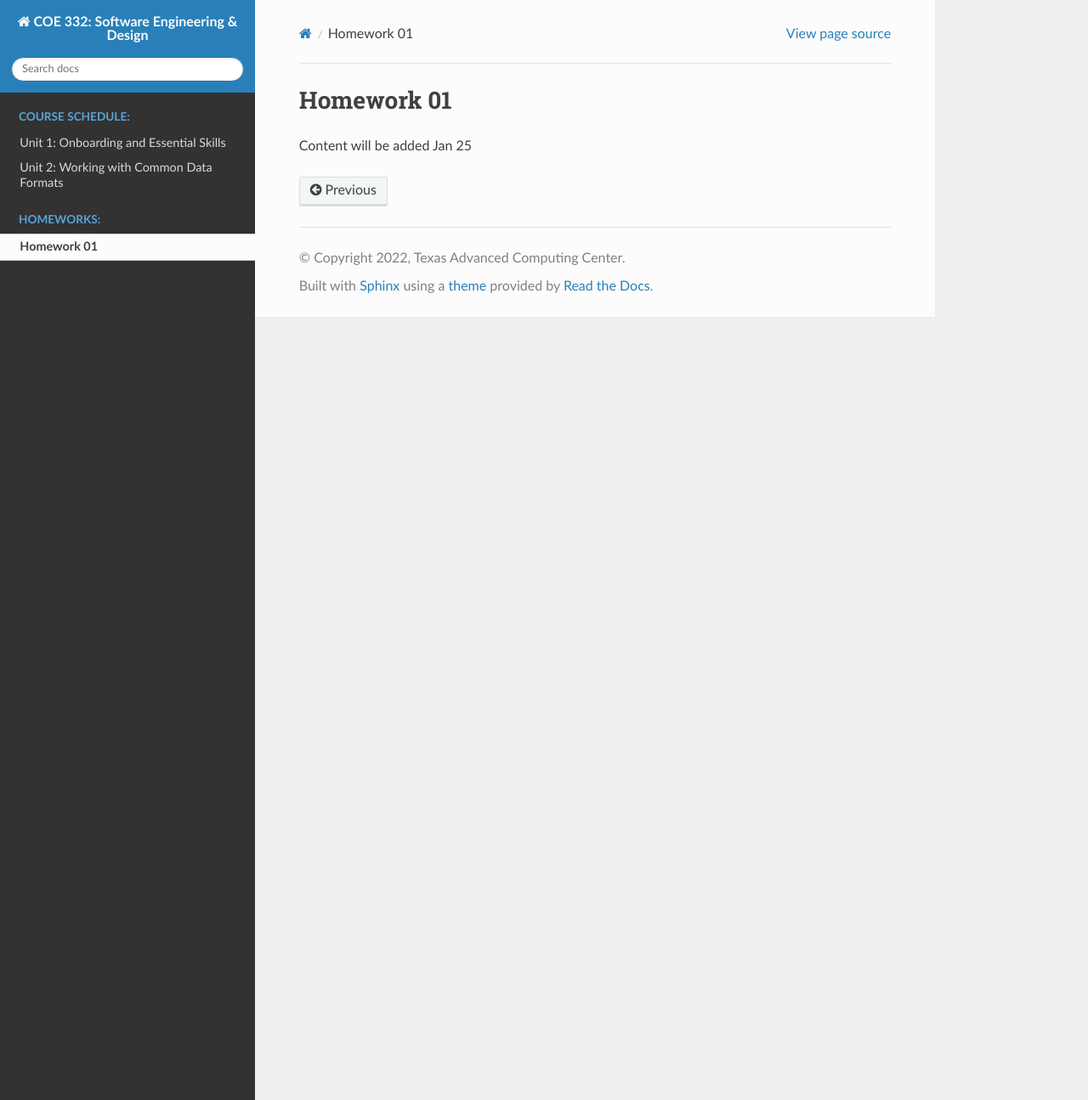
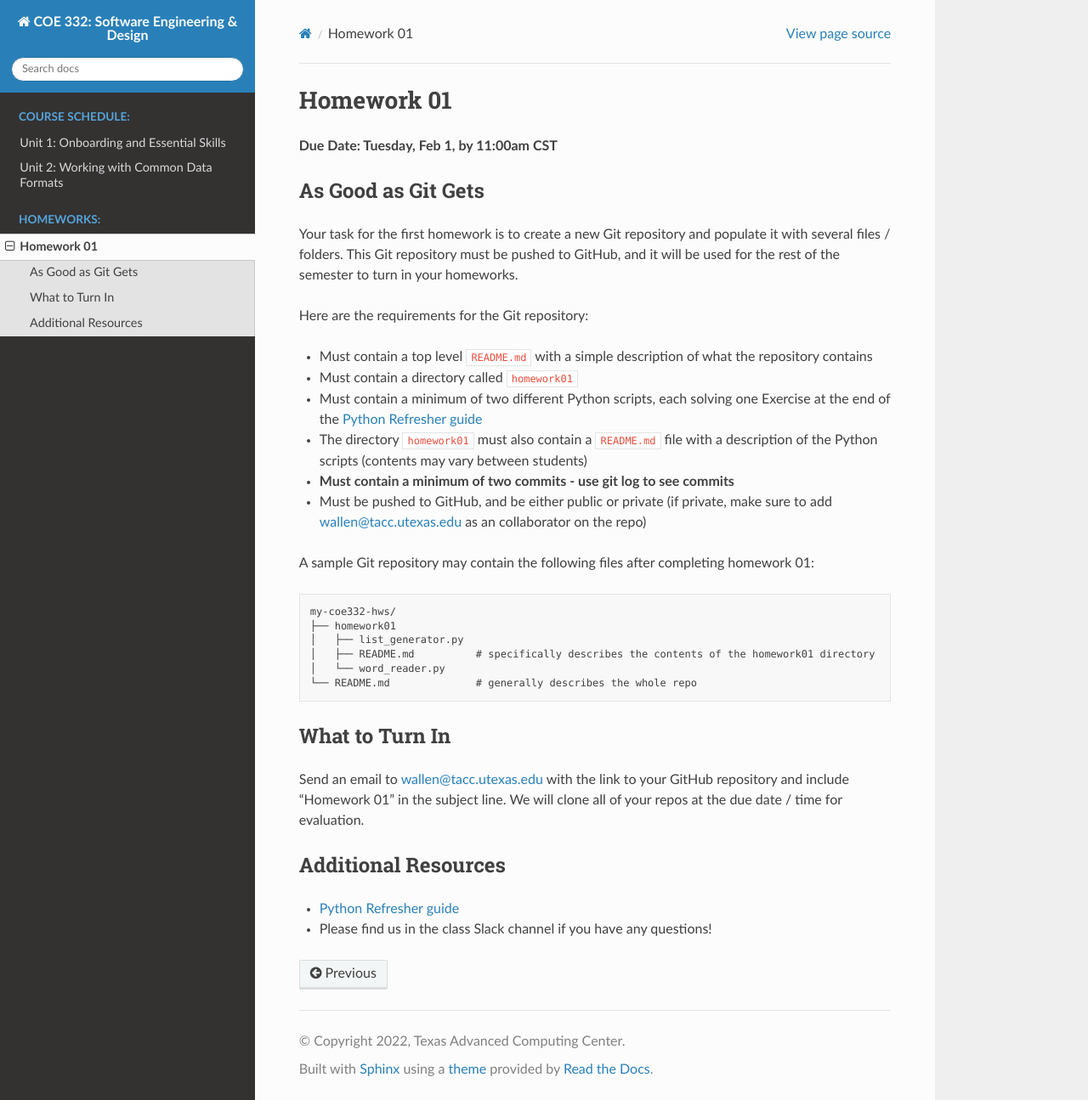
Before and after one commit to TACC/coe-332-sp22, a Sphinx documentation site: the page built from docs/homework/homework01.rst, in a window 1280 px wide and 1295 px high. Shown: the whole window at 85% size. Built offline with Sphinx 7.4.7 and the Read the Docs theme 2.0.0, drawn with Linux system fonts in a browser that asks for light colours.

Commit message:
added homework01

```diff
--- a/docs/homework/homework01.rst
+++ b/docs/homework/homework01.rst
@@ -1,4 +1,51 @@
 Homework 01
 ===========
 
-Content will be added Jan 25
+**Due Date: Tuesday, Feb 1, by 11:00am CST**
+
+As Good as Git Gets
+-------------------
+
+Your task for the first homework is to create a new Git repository and populate
+it with several files / folders. This Git repository must be pushed to GitHub,
+and it will be used for the rest of the semester to turn in your homeworks.
+
+Here are the requirements for the Git repository:
+
+* Must contain a top level ``README.md`` with a simple description of what the
+  repository contains
+* Must contain a directory called ``homework01``
+* Must contain a minimum of two different Python scripts, each solving one
+  Exercise at the end of the
+  `Python Refresher guide <https://coe-332-sp22.readthedocs.io/en/main/unit01/python_refresher.html#exercises>`_
+* The directory ``homework01`` must also contain a ``README.md`` file with a
+  description of the Python scripts (contents may vary between students)
+* **Must contain a minimum of two commits - use git log to see commits**
+* Must be pushed to GitHub, and be either public or private (if private, make
+  sure to add wallen@tacc.utexas.edu as an collaborator on the repo)
+
+A sample Git repository may contain the following files after completing
+homework 01:
+
+.. code-block:: text
+
+   my-coe332-hws/
+   ├── homework01
+   │   ├── list_generator.py
+   │   ├── README.md          # specifically describes the contents of the homework01 directory
+   │   └── word_reader.py
+   └── README.md              # generally describes the whole repo
+
+What to Turn In
+---------------
+
+Send an email to wallen@tacc.utexas.edu with the link to
+your GitHub repository and include "Homework 01" in the subject line. We will
+clone all of your repos at the due date / time for evaluation.
+
+
+Additional Resources
+--------------------
+
+* `Python Refresher guide <https://coe-332-sp22.readthedocs.io/en/main/unit01/python_refresher.html#exercises>`_
+* Please find us in the class Slack channel if you have any questions!
```
